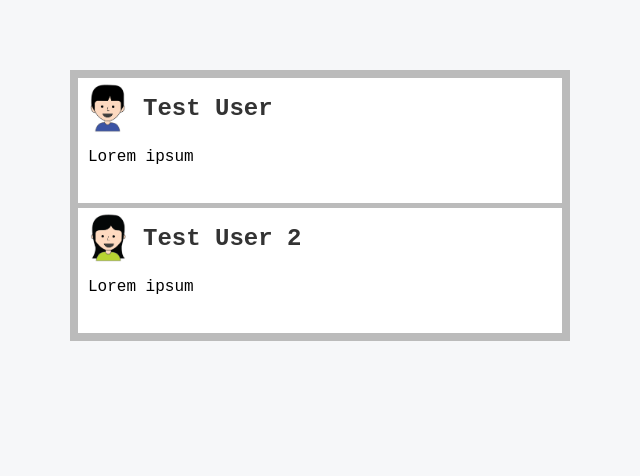
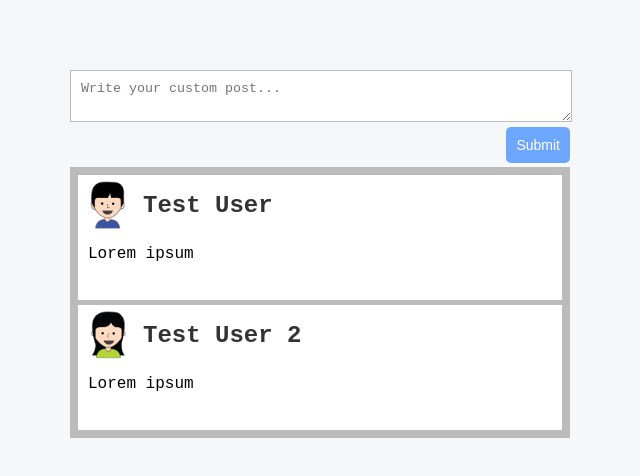
Before and after one commit to bladexr8/graphbook, a React app: page / in a window 1280 px wide. Shown: the whole page, without its empty margins (320-960 px from the left). Built offline with nearby package versions, Linux system fonts and the light colour scheme.

Commit message:
first cut React UI

```diff
--- a/assets/css/style.css
+++ b/assets/css/style.css
@@ -41,3 +41,21 @@ body {
     padding: 5px;
     min-height: 50px;
   }
+
+  form {
+      padding-bottom: 20px;
+    }
+    form textarea {
+      width: calc(100% - 20px);
+      padding: 10px;
+      border-color: #bbb;
+    }
+    form [type=submit] {
+      border: none;
+      background-color: #6ca6fd;
+      color: #fff;
+      padding: 10px;
+      border-radius: 5px;
+      font-size: 14px;
+      float: right;
+    }
--- a/package.json
+++ b/package.json
@@ -25,7 +25,8 @@
   "homepage": "https://github.com/bladexr8/graphbook#readme",
   "dependencies": {
     "react": "^18.1.0",
-    "react-dom": "^18.1.0"
+    "react-dom": "^18.1.0",
+    "react-helmet": "^6.1.0"
   },
   "devDependencies": {
     "@babel/core": "^7.17.10",
--- a/src/client/App.js
+++ b/src/client/App.js
@@ -1,4 +1,5 @@
 import React, { useState } from 'react';
+import { Helmet } from 'react-helmet';
 import '../../assets/css/style.css'
 
 const initialPosts = [
@@ -24,10 +25,41 @@ const initialPosts = [
 const App = () => {
   // set initial state
   const [posts, setPosts] = useState(initialPosts);
+  const [postContent, setPostContent] = useState('');
+
+  // form handler
+  const handleSubmit = (event) => {
+    event.preventDefault();
+    console.log('handleSubmit...');
+    const newPost = {
+      id: posts.length + 1,
+      text: postContent,
+      user: {
+        avatar: '/uploads/avatar1.png',
+        username: 'Fake User'
+      }
+    };
+    console.log(newPost);
+    // update state
+    setPosts([newPost, ...posts]);
+    setPostContent('');
+  }
+
   return (
     <div className="container">
+      <Helmet>
+        <title>Graphbook - Feed</title>
+        <meta name="description" content="Newsfeed of all your friends on Graphbook" />
+      </Helmet>
+      <div className='postForm'>
+        <form onSubmit={handleSubmit}>
+          <textarea value={postContent} onChange={(e) => setPostContent(e.target.value)}
+            placeholder="Write your custom post..." />
+        <input type="submit" value="Submit" />
+        </form>
+      </div>
       <div className="feed">
-        { initialPosts.map((post, i) =>
+        { posts.map((post, i) =>
           <div key={post.id} className="post">
             <div className="header">
               <img src={post.user.avatar} />
```
Also changed, not shown: 1 other file.
